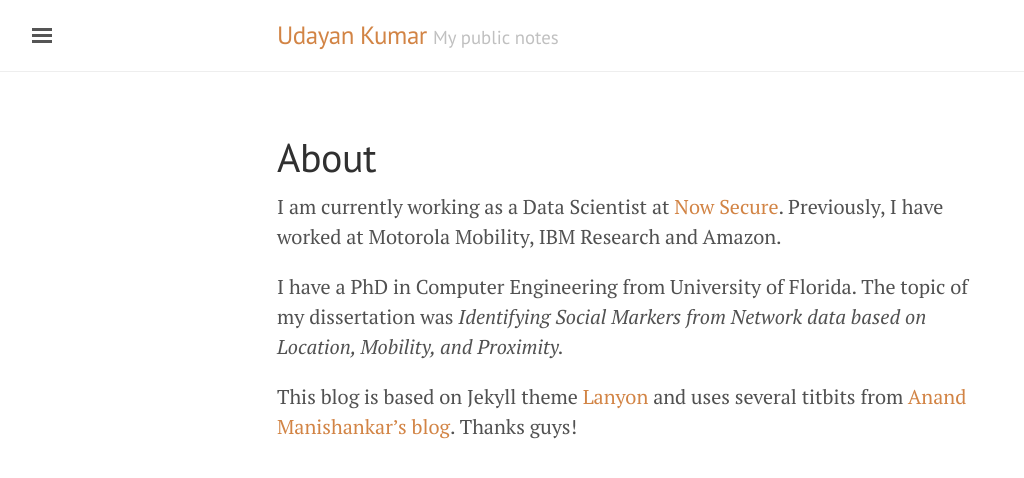
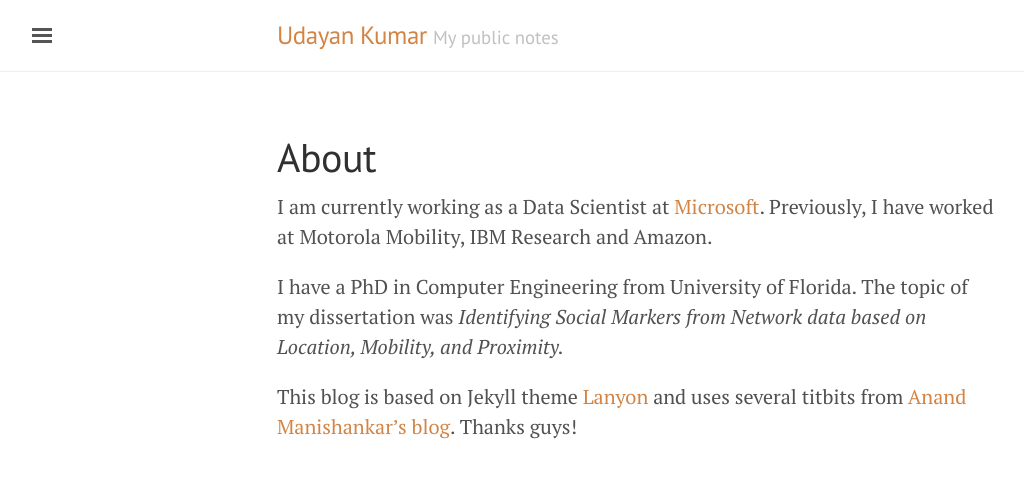
Before and after one commit to udayankumar/udayankumar.github.io, a Jekyll site: the page built from about.md, in a window 1280 px wide. Shown: the top 478 px of the page, without its empty margins (3-1027 px from the left). Built offline with Jekyll 4.4.1, drawn with Linux system fonts in a browser that asks for light colours; comment, search, counter and statistics services are not loaded.

Commit message:
Update about.md

```diff
--- a/about.md
+++ b/about.md
@@ -4,7 +4,7 @@ title: About
 comments: true
 ---
 
-I am currently working as a Data Scientist at [Now Secure](http://www.nowsecure.com). Previously, I have worked at Motorola Mobility, IBM Research and Amazon.
+I am currently working as a Data Scientist at [Microsoft](http://www.microsoft.com). Previously, I have worked at Motorola Mobility, IBM Research and Amazon.
 
 I have a PhD in Computer Engineering from University of Florida. The topic of my dissertation was *Identifying Social Markers from Network data based on Location, Mobility, and Proximity.*
 
```
